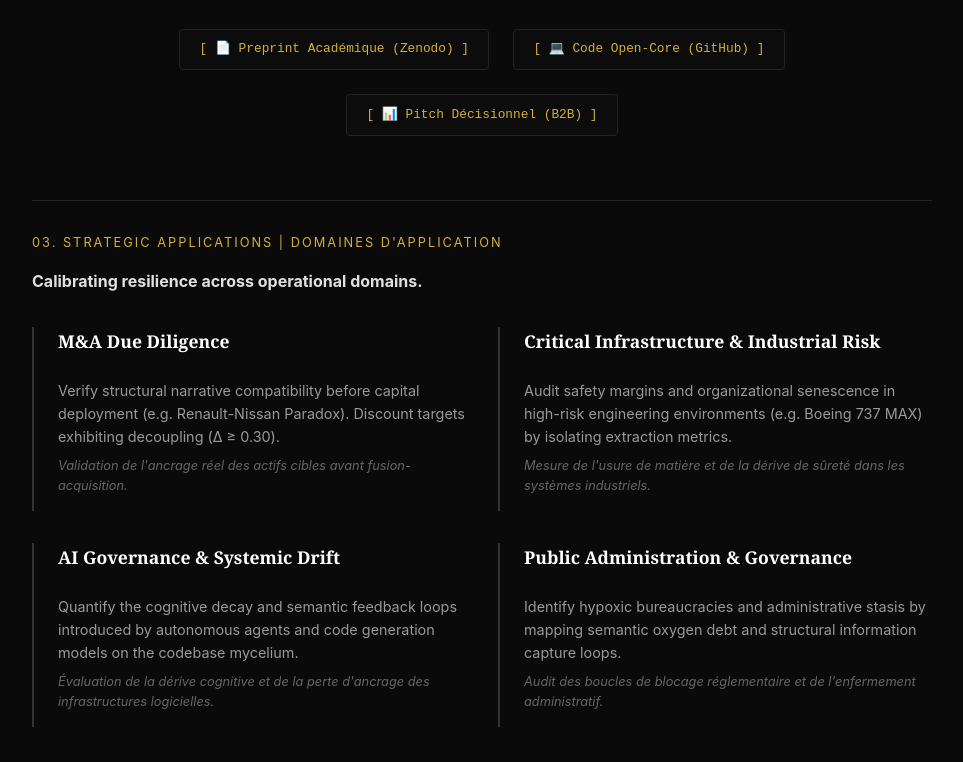
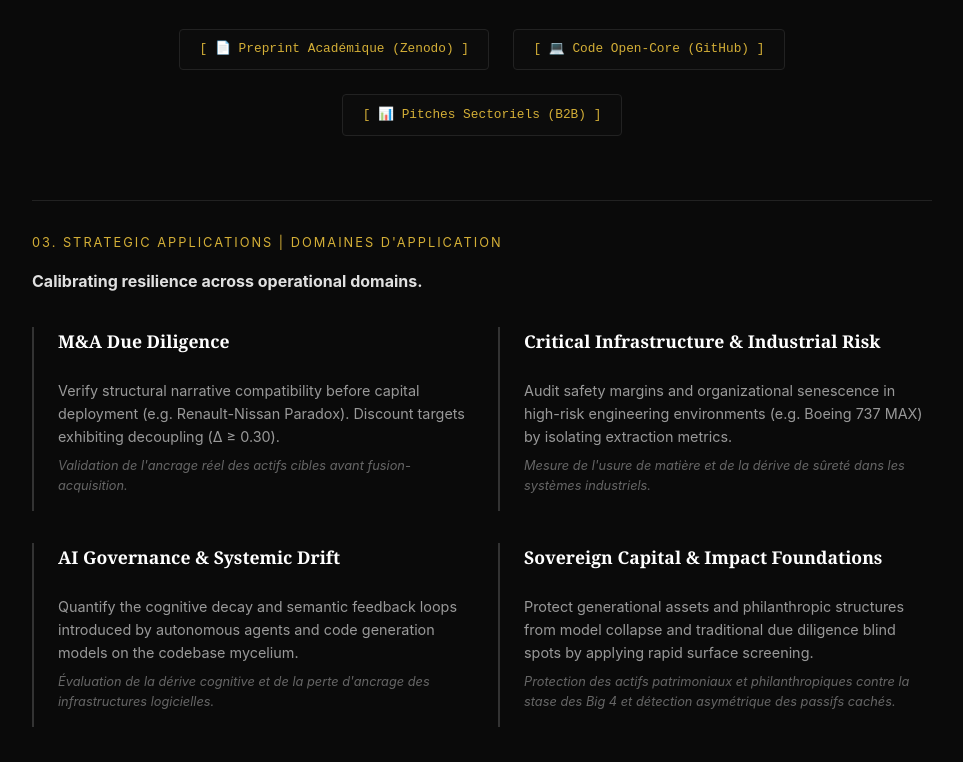
Before and after one commit to egisthol-spec/aletheia19, a plain HTML site: page ALETHEIA_LANDING_PAGE.html in a window 1280 px wide. Shown: the part 3038-3800 px from the top of the page, without its empty margins (158-1121 px from the left). Drawn offline with Linux system fonts and the light colour scheme.

Commit message:
feat: publish FASCIA B2B sector pitches to GitHub and update resources link on landing page

```diff
--- a/ALETHEIA_LANDING_PAGE.html
+++ b/ALETHEIA_LANDING_PAGE.html
@@ -830,8 +830,8 @@
                 <a href="https://github.com/egisthol-spec/aletheia19" target="_blank" style="color: var(--accent-color); text-decoration: none; border: 1px solid #222; padding: 0.6rem 1.2rem; background: #0c0c0c; border-radius: 4px; transition: border-color 0.2s, background-color 0.2s;" onmouseover="this.style.borderColor='var(--accent-color)'; this.style.backgroundColor='#111';" onmouseout="this.style.borderColor='#222'; this.style.backgroundColor='#0c0c0c';">
                     [ 💻 Code Open-Core (GitHub) ]
                 </a>
-                <a href="https://github.com/egisthol-spec/aletheia19/blob/main/ALETHEIA_PITCH_INVESTISSEUR.md" target="_blank" style="color: var(--accent-color); text-decoration: none; border: 1px solid #222; padding: 0.6rem 1.2rem; background: #0c0c0c; border-radius: 4px; transition: border-color 0.2s, background-color 0.2s;" onmouseover="this.style.borderColor='var(--accent-color)'; this.style.backgroundColor='#111';" onmouseout="this.style.borderColor='#222'; this.style.backgroundColor='#0c0c0c';">
-                    [ 📊 Pitch Décisionnel (B2B) ]
+                <a href="https://github.com/egisthol-spec/aletheia19/blob/main/ALETHEIA_B2B_SECTOR_PITCHES.md" target="_blank" style="color: var(--accent-color); text-decoration: none; border: 1px solid #222; padding: 0.6rem 1.2rem; background: #0c0c0c; border-radius: 4px; transition: border-color 0.2s, background-color 0.2s;" onmouseover="this.style.borderColor='var(--accent-color)'; this.style.backgroundColor='#111';" onmouseout="this.style.borderColor='#222'; this.style.backgroundColor='#0c0c0c';">
+                    [ 📊 Pitches Sectoriels (B2B) ]
                 </a>
             </div>
         </section>
@@ -863,10 +863,10 @@
                     </p>
                 </div>
                 <div class="case-item">
-                    <h4>Public Administration & Governance</h4>
+                    <h4>Sovereign Capital & Impact Foundations</h4>
                     <p>
-                        Identify hypoxic bureaucracies and administrative stasis by mapping semantic oxygen debt and structural information capture loops.<br />
-                        <em style="display:block; margin-top:0.5rem; font-size: 0.8rem; color: #666;">Audit des boucles de blocage réglementaire et de l'enfermement administratif.</em>
+                        Protect generational assets and philanthropic structures from model collapse and traditional due diligence blind spots by applying rapid surface screening.<br />
+                        <em style="display:block; margin-top:0.5rem; font-size: 0.8rem; color: #666;">Protection des actifs patrimoniaux et philanthropiques contre la stase des Big 4 et détection asymétrique des passifs cachés.</em>
                     </p>
                 </div>
             </div>
```
Also changed, not shown: 1 other file.
